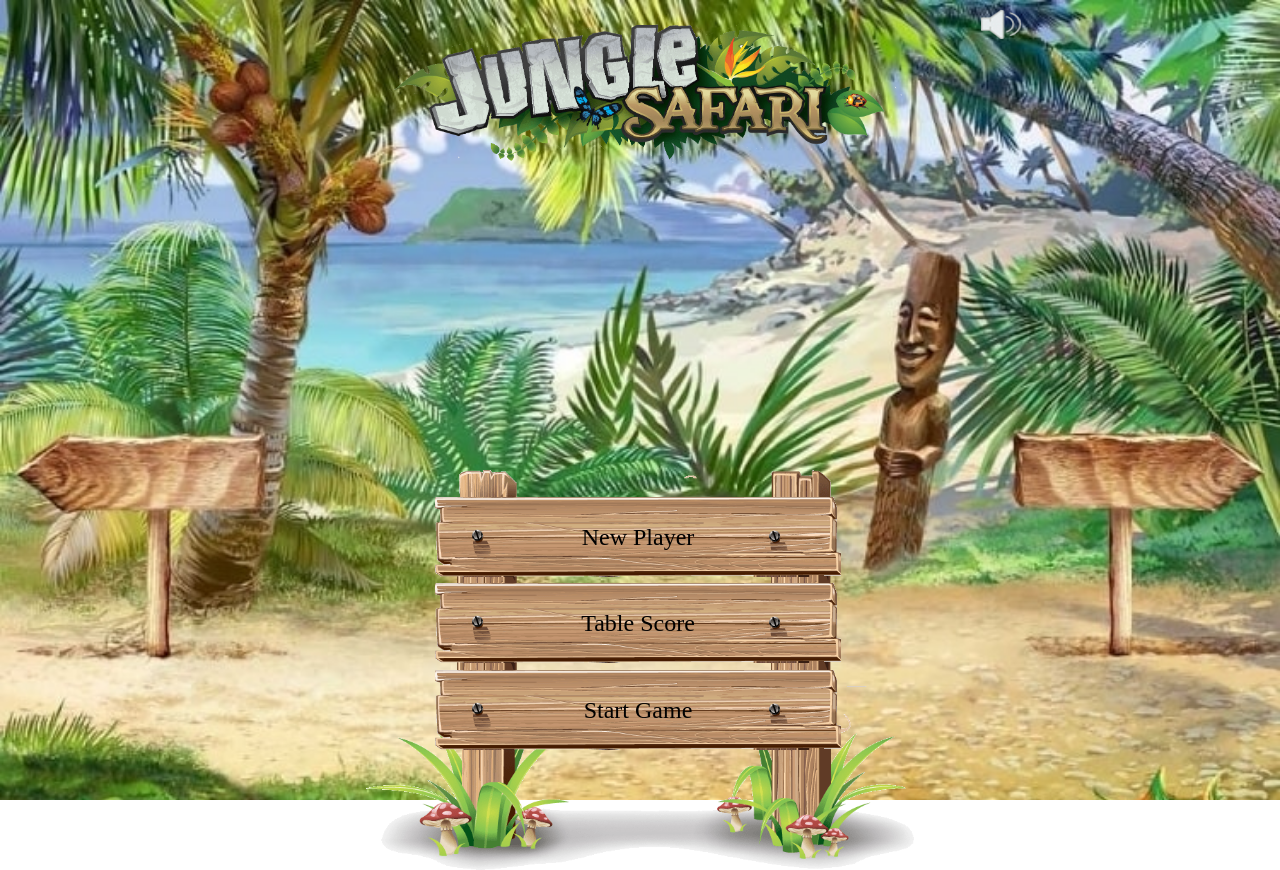
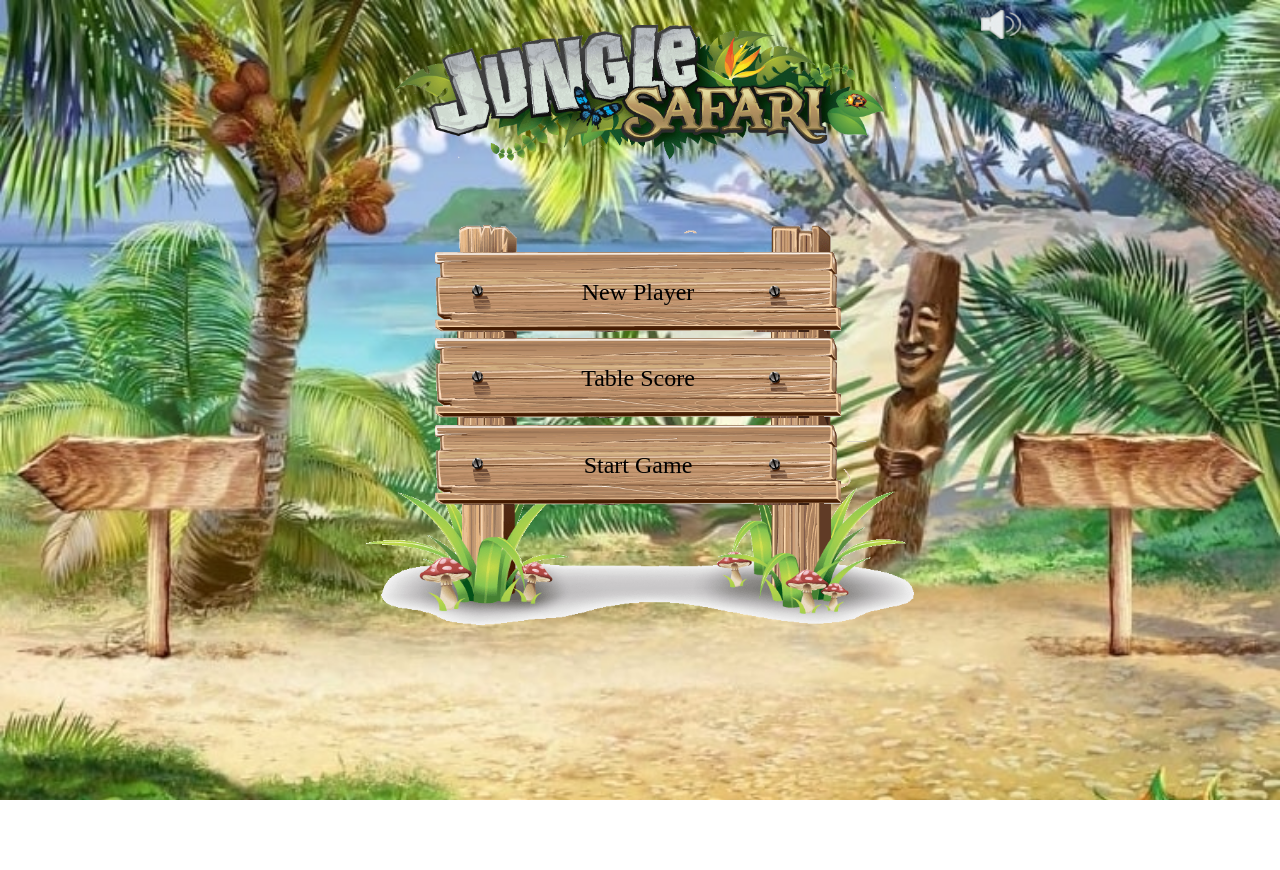
Before and after one commit to LFaseva/JungleGame, a website built with webpack: page index.html in a window 1280 px wide. After the commit the page ends 800 px from the top, so only its background shows below. Built offline with nearby package versions, Linux system fonts and the light colour scheme.

Commit message:
Update style.css
fixed styles

```diff
--- a/src/css/style.css
+++ b/src/css/style.css
@@ -33,7 +33,7 @@ body{
     background-position: center;
     background-size: contain;
     height: 400px;
-    bottom: -270px;
+    bottom: -25px;
     justify-content: center;
     margin: 20px auto 0;
 }
```
